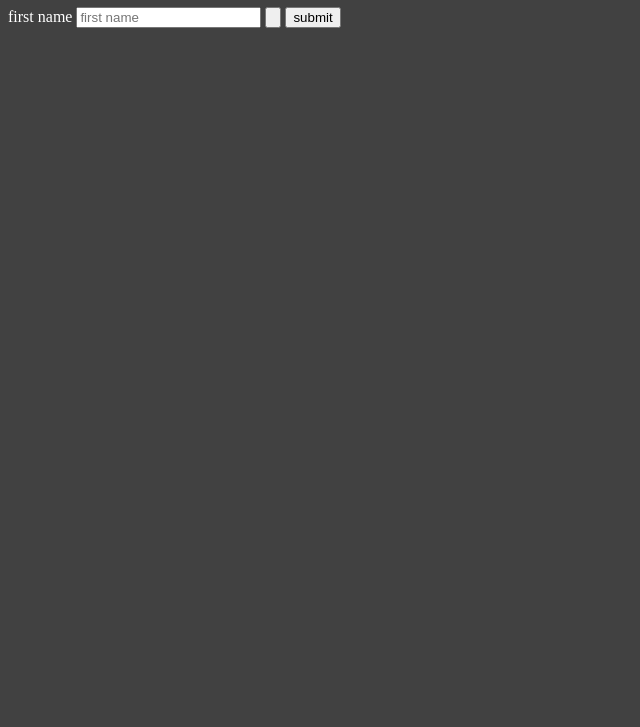
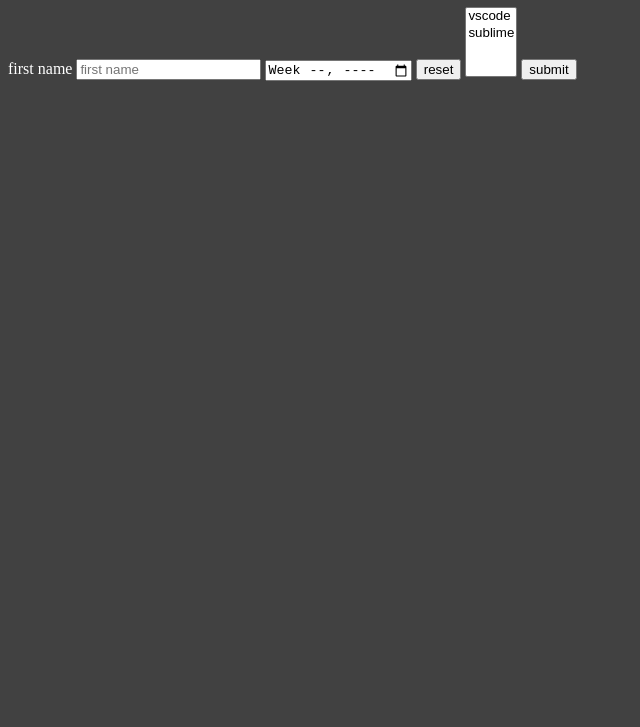
Before and after one commit to krishpassey/html-and-css, a plain HTML site: page input.html in a window 1280 px wide. Shown: the part 73-800 px from the top of the page, without its empty margins (0-640 px from the left). Drawn offline with Linux system fonts and the light colour scheme.

Commit message:
input element

```diff
--- a/input.html
+++ b/input.html
@@ -21,7 +21,14 @@
       <input type="text" placeholder="first name"
       name="" id="fname">
 
-      <input type="reset" value>
+      <input type="week" name="" id="">
+      <input type="reset" value="reset">
+
+      <select name="editors" id="" multiple>
+        <option value="vscode">vscode</option>
+        <option value="sublime">sublime</option>
+      </select>
+
 
       <button type="submit">submit</button>
     </form>
```
